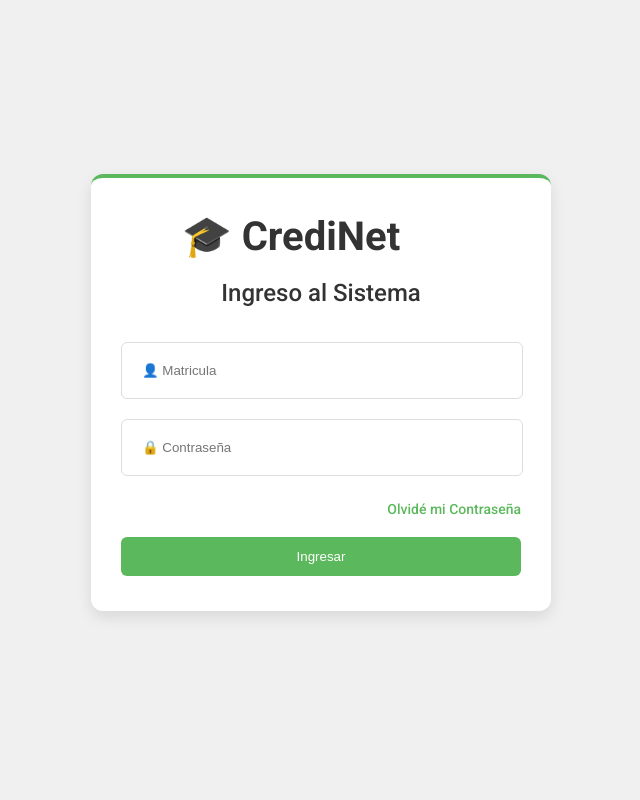
After one commit to 454545aam/credinet-web, a Flask app: page /login in a window 1280 px wide. The commit adds this page. Shown: the whole page, without its empty margins (319-959 px from the left). Run offline with Flask 3, Linux system fonts and the light colour scheme; some libraries are stand-ins or nearby versions.

Commit message:
update12

```diff
--- a/app.py
+++ b/app.py
@@ -93,6 +93,9 @@ def init_db():
 @app.route("/")
 def home():
     return render_template("homeshell.html")
+@app.route("/juego")
+def juego ():
+    return render_template("juego.html")
 
 @app.route("/login", methods=["GET", "POST"])
 def login():
--- /dev/null
+++ b/templates/login.html
@@ -0,0 +1,198 @@
+<!DOCTYPE html>
+<html lang="es">
+<head>
+    <meta charset="UTF-8">
+    <meta name="viewport" content="width=device-width, initial-scale=1.0">
+    <title>CrediNet - Acceso</title>
+    <link href="https://fonts.googleapis.com/css2?family=Roboto:wght@300;400;500;700&display=swap" rel="stylesheet">
+    <style>/* <link rel="manifest" href="{{ url_for('static', filename='manifest.json') }}">*/</style>
+
+    <style>
+        /* Variables de color de CrediNet */
+        :root {
+            --color-primary-dark: #333333;
+            --color-secondary-light: #FFFFFF;
+            --color-accent-green: #5cb85c;
+            --color-background: #f0f0f0;
+            --color-text-dark: #333333;
+        }
+
+        /* Estilos generales */
+        body {
+            font-family: 'Roboto', sans-serif;
+            background: var(--color-background);
+            display: flex;
+            justify-content: center;
+            align-items: center;
+            height: 100vh;
+            margin: 0;
+            flex-direction: column;
+        }
+
+        .container {
+            width: 400px;
+            max-width: 90%;
+            background: var(--color-secondary-light);
+            padding: 35px 30px;
+            border-radius: 12px;
+            box-shadow: 0 6px 15px rgba(0,0,0,0.1);
+            border-top: 4px solid var(--color-accent-green);
+        }
+
+        /* Logo */
+        .logo-icon {
+            text-align: center;
+            font-size: 40px;
+            color: var(--color-primary-dark);
+            margin-bottom: 15px;
+            margin-left: -15%;
+            font-weight: 700;
+        }
+
+        h2 {
+            text-align: center;
+            margin-bottom: 25px;
+            color: var(--color-primary-dark);
+            font-weight: 500;
+        }
+
+        input {
+            width: 90%;
+            padding: 20px;
+            margin: 10px 0;
+            border-radius: 6px;
+            border: 1px solid #ddd;
+            transition: border-color 0.3s;
+        }
+
+        input:focus {
+            border-color: var(--color-accent-green);
+            outline: none;
+            box-shadow: 0 0 5px rgba(92, 184, 92, 0.4);
+        }
+
+        button {
+            width: 100%;
+            padding: 12px;
+            background: var(--color-accent-green);
+            color: var(--color-secondary-light);
+            font-weight: 500;
+            border: none;
+            border-radius: 6px;
+            cursor: pointer;
+            margin-top: 20px;
+            transition: background 0.3s, transform 0.1s;
+        }
+
+        button:hover {
+            background: #4cae4c;
+            transform: translateY(-1px);
+        }
+
+        .msg-container {
+            text-align: center;
+            margin-top: 15px;
+        }
+
+        .toggle {
+            text-align: right;
+            margin-top: 15px;
+            font-size: 14px;
+        }
+
+        .toggle a {
+            color: var(--color-accent-green);
+            text-decoration: none;
+            font-weight: 500;
+            transition: color 0.3s;
+        }
+
+        .toggle a:hover {
+            color: #4cae4c;
+        }
+
+        p[style*="color:green"] {
+            color: var(--color-accent-green) !important;
+            font-weight: 500;
+        }
+
+        p[style*="color:red"] {
+            color: #d9534f !important;
+            font-weight: 500;
+        }
+
+        /* Estilos del historial (pila de usuarios) */
+        .history-box {
+            background-color: #fff;
+            border: 1px solid #ddd;
+            border-radius: 8px;
+            padding: 10px 15px;
+            margin-top: 20px;
+            width: 400px;
+            max-width: 90%;
+            box-shadow: 0 2px 6px rgba(0,0,0,0.05);
+        }
+
+        .history-box p {
+            font-weight: 600;
+            color: var(--color-primary-dark);
+            margin-bottom: 8px;
+        }
+
+        .history-box ul {
+            list-style: none;
+            margin: 0;
+            padding: 0;
+        }
+
+        .history-box li {
+            padding: 5px 0;
+            border-bottom: 1px solid #eee;
+            font-size: 14px;
+            color: var(--color-text-dark);
+        }
+
+        .history-box li:last-child {
+            border-bottom: none;
+        }
+    </style>
+</head>
+<body>
+    <div class="container">
+        <div class="logo-icon">🎓 CrediNet</div>
+
+        <h2>Ingreso al Sistema</h2>
+
+        <form method="POST" action="/login">
+            <input type="text" name="username" placeholder="👤 Matricula" required><br>
+            <input type="password" name="password" placeholder="🔒 Contraseña" required><br>
+
+            <div class="toggle">
+                <a href="#">Olvidé mi Contraseña</a>
+            </div>
+
+            <button type="submit">Ingresar</button>
+        </form>
+    </div>
+
+    <div class="msg-container">
+        {% if msg %}
+            <p style="color:green">{{ msg }}</p>
+        {% endif %}
+        {% if error %}
+            <p style="color:red">{{ error }}</p>
+        {% endif %}
+    </div>
+
+    {% if historial %}
+    <div class="history-box">
+        <p>🕓 Últimos usuarios:</p>
+        <ul>
+            {% for user in historial %}
+                <li>{{ user }}</li>
+            {% endfor %}
+        </ul>
+    </div>
+    {% endif %}
+</body>
+</html>
```
Also changed, not shown: templates/homeshell.html (+10 -3 lines), templates/tablero_alumno.html (added, +138 -0 lines).
